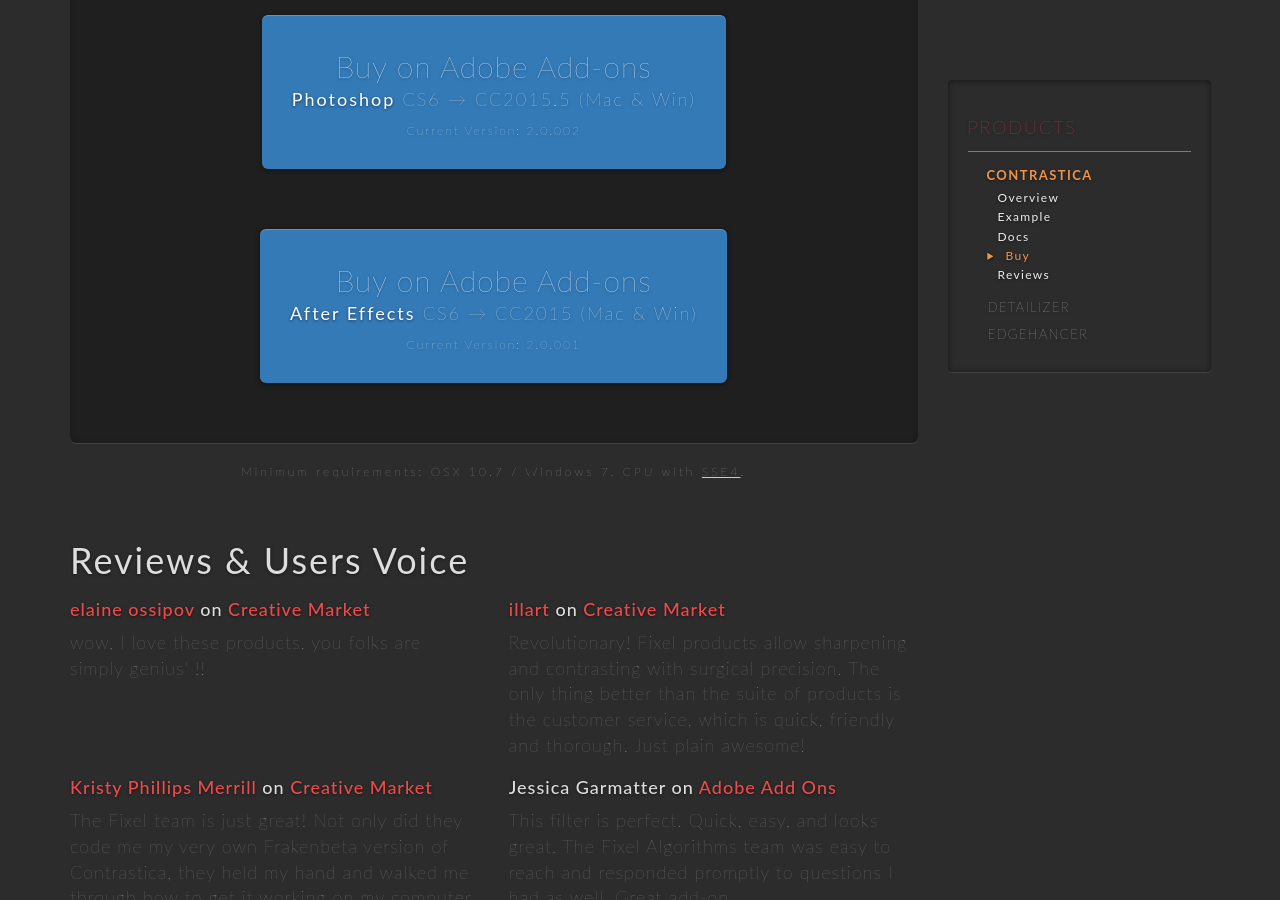
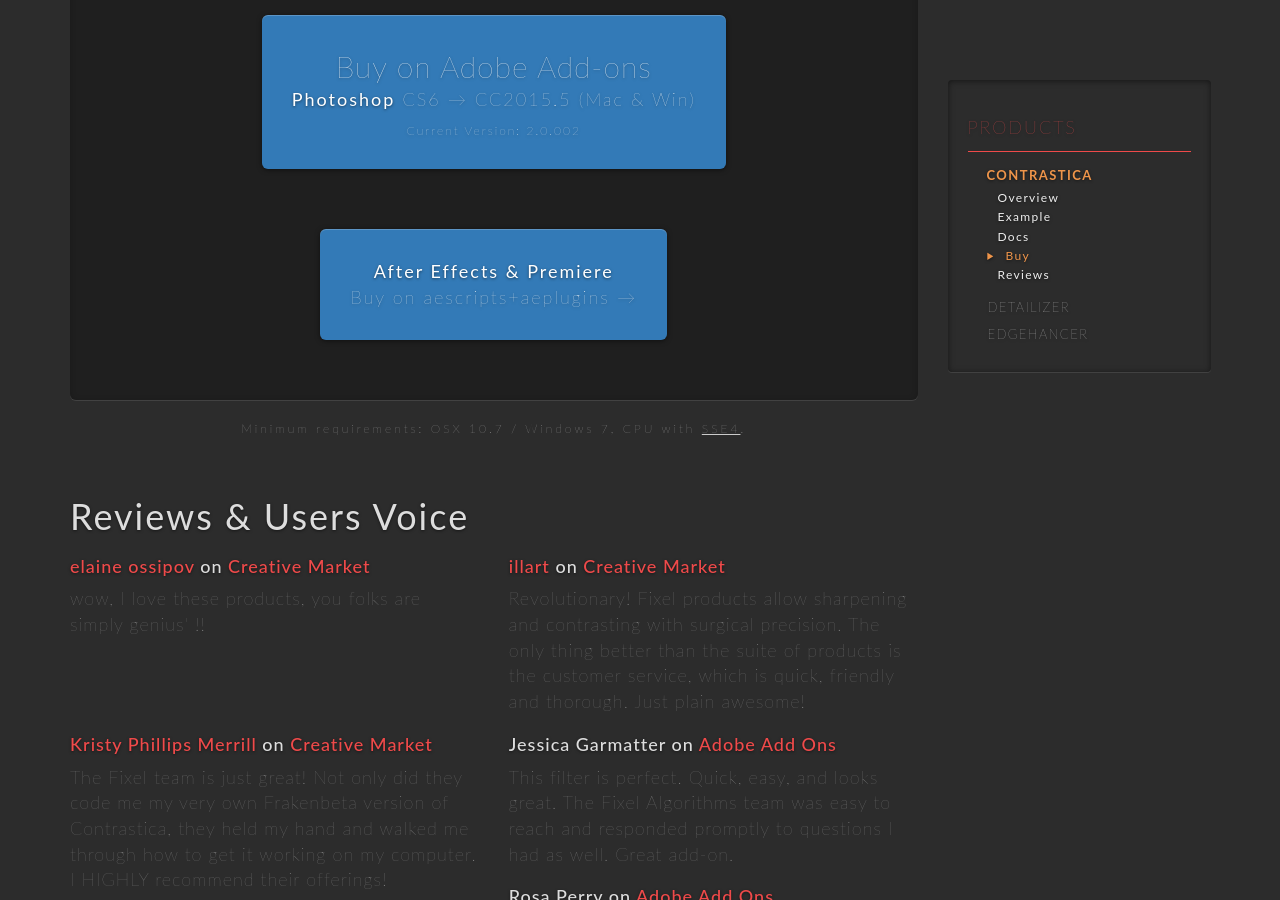
Before and after one commit to FixelAlgorithmsTeam/fixel, a Jekyll site: the page built from products/contrastica/index.html, in a window 1280 px wide and 900 px high, scrolled down 3713 px. Built offline with Jekyll 4.4.1, drawn with Linux system fonts in a browser that asks for light colours; nearby versions of some CDN libraries; comment, search, counter and statistics services are not loaded.

Commit message:
Added aescripts+aeplugins buttons

```diff
--- a/products/contrastica/index.html
+++ b/products/contrastica/index.html
@@ -110,8 +110,10 @@
 					<a href="https://creative.adobe.com/addons/products/3931" target="_blank" class="btn btn-primary btn-buy" role="button" property="downloadUrl">
 						Buy on Adobe Add-ons <span class="cs6cc"><span class="b">Photoshop</span> CS6 &rarr; CC2015.5 <br class="visible-xs"> <span property="operatingSystem">(Mac & Win)</span></span><span class="cs6cc" style="font-size:40%; margin-top:10px">Current Version: <span property="softwareVersion">2.0.002</span></span>
 					</a>
-					<a href="https://creative.adobe.com/addons/products/5892" target="_blank" class="btn btn-primary btn-buy" role="button" property="downloadUrl">
-						Buy on Adobe Add-ons <span class="cs6cc"><span class="b">After Effects</span> CS6 &rarr; CC2015 <br class="visible-xs"> <span property="operatingSystem">(Mac & Win)</span></span><span class="cs6cc" style="font-size:40%; margin-top:10px">Current Version: <span property="softwareVersion">2.0.001</span></span>
+					<!-- NEW aescripts button -->
+                    <a href="http://aescripts.com/authors/f-l/fixel-algorithms/" target="_blank" class="btn btn-primary btn-buy" role="button" property="downloadUrl">
+                  	<span class="cs6cc"><span class="b">After Effects & Premiere</span><br>
+                  	<span style="margin-top:10px">Buy on aescripts+aeplugins &rarr;</span></span>
 					</a>
 				</div>
 			</section>
--- a/products/detailizer/index.html
+++ b/products/detailizer/index.html
@@ -130,8 +130,10 @@
 						Buy on Adobe Add-ons <span class="cs6cc"><span class="b">Photoshop</span> CS6 &rarr; CC2015.5 <br class="visible-xs"> <span property="operatingSystem">(Mac & Win)</span></span><span class="cs6cc" style="font-size:40%; margin-top:10px">Current Version: <span property="softwareVersion">2.5.000</span></span>
 					</a>
 
-                    <a href="https://creative.adobe.com/addons/products/2344" target="_blank" class="btn btn-primary btn-buy" role="button" property="downloadUrl">
-                        Buy on Adobe Add-ons <span class="cs6cc"><span class="b">After Effects</span> CS6 &rarr; CC2015 <br class="visible-xs"><span property="operatingSystem">(Mac & Win)</span></span><span class="cs6cc" style="font-size:40%; margin-top:10px">Current Version: <span property="softwareVersion">2.0.003</span></span>
+                    <!-- NEW aescripts button -->
+                    <a href="http://aescripts.com/authors/f-l/fixel-algorithms/" target="_blank" class="btn btn-primary btn-buy" role="button" property="downloadUrl">
+                  	<span class="cs6cc"><span class="b">After Effects & Premiere</span><br>
+                  	<span style="margin-top:10px">Buy on aescripts+aeplugins &rarr;</span></span>
 					</a>
 				</div>
 			</section>
```
